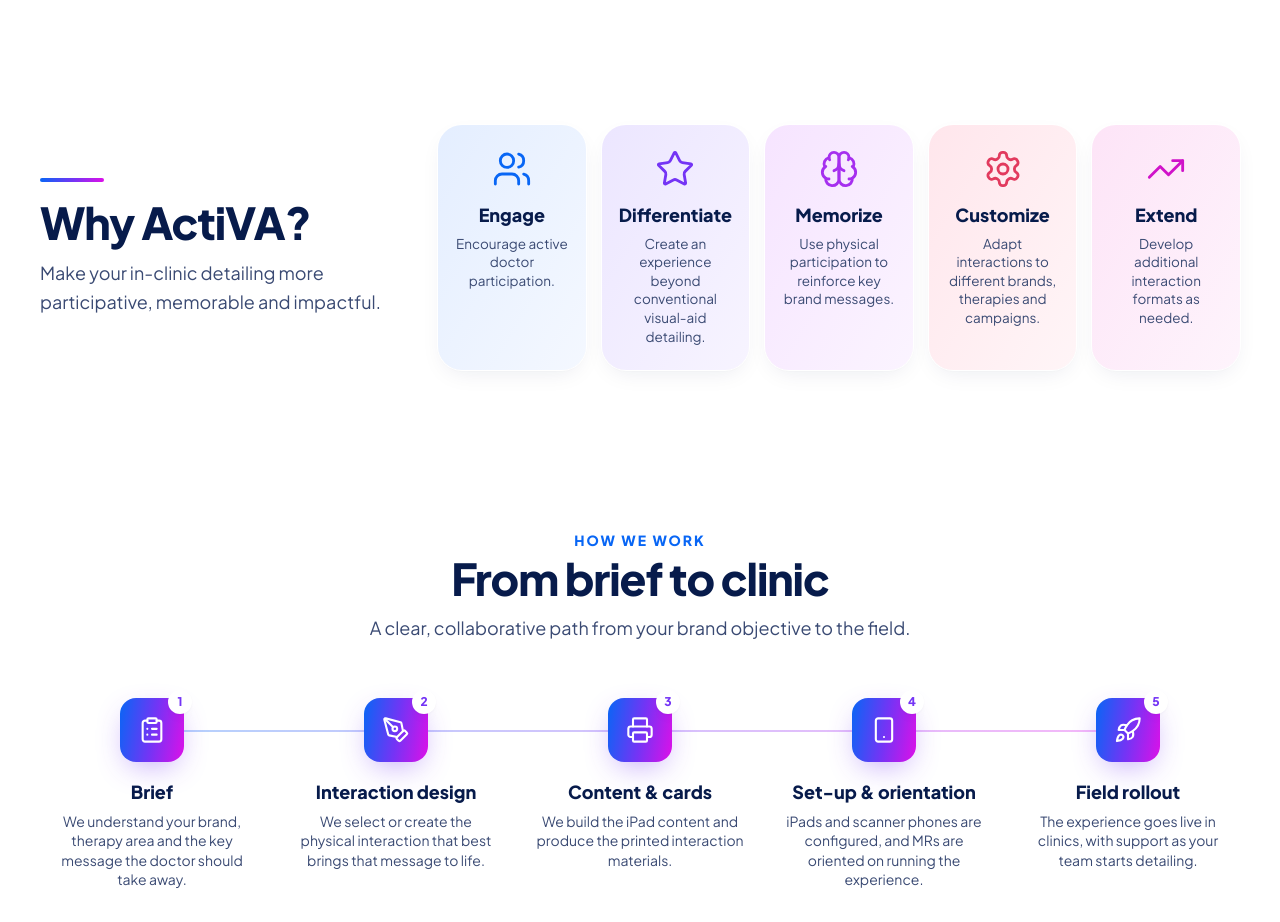
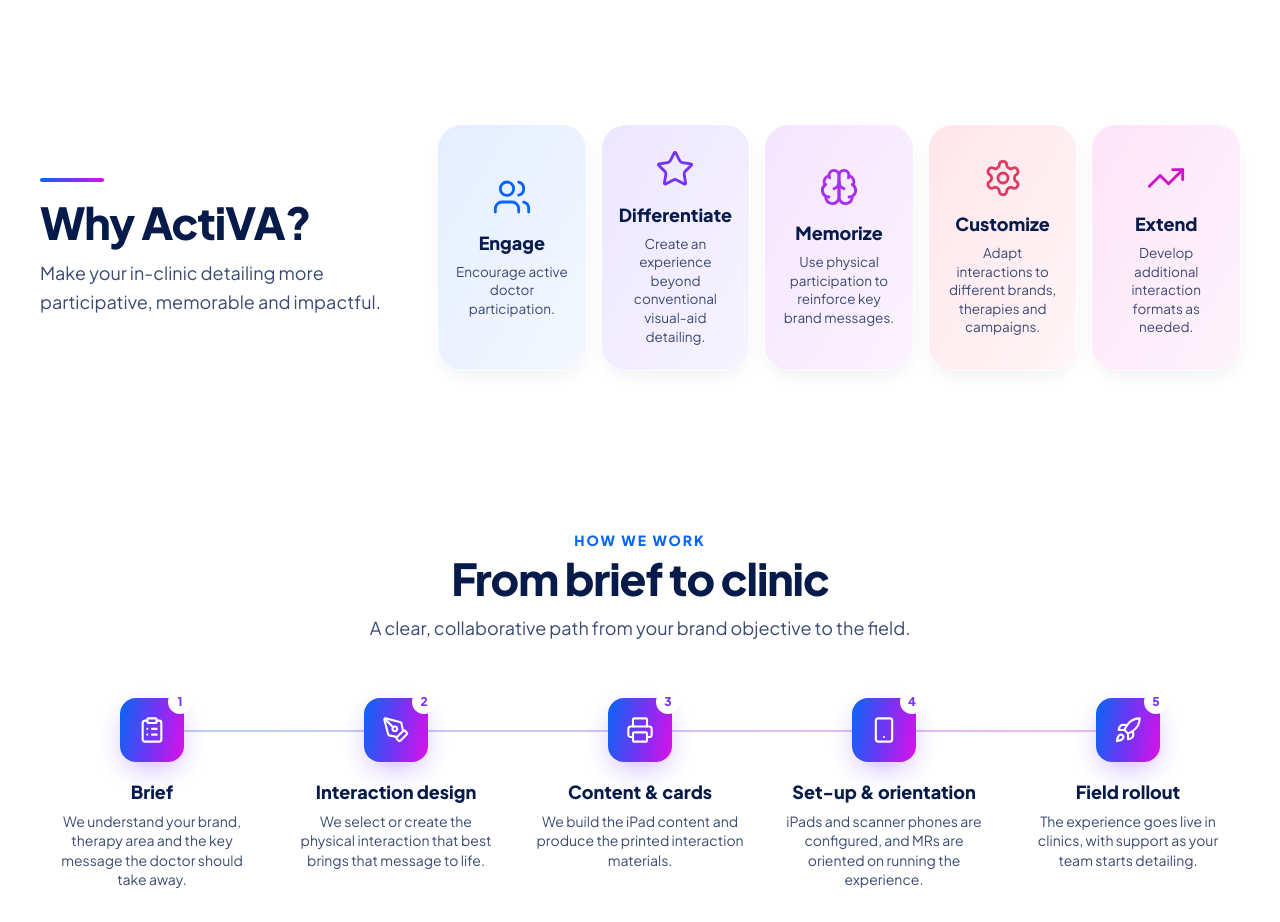
Before and after one commit to Rohan9833/Activa-microsite, a React (Vite) app in the folder frontend/: page / in a window 1280 px wide. Shown: the part 3000-3922 px from the top of the page. Built offline with nearby package versions, Linux system fonts and the light colour scheme; no server answers.

Commit message:
Vertically center benefit card content

```diff
--- a/frontend/src/components/WhyActiVA.jsx
+++ b/frontend/src/components/WhyActiVA.jsx
@@ -18,7 +18,7 @@ export default function WhyActiVA() {
             const Icon = b.icon;
             return (
               <Reveal as="li" key={b.title} delay={i * 0.06} className={i === BENEFITS.length - 1 ? 'col-span-2 md:col-span-1' : ''}>
-                <div className={`flex h-full flex-col items-center rounded-3xl bg-gradient-to-br ${b.tint} px-4 py-6 text-center shadow-card ring-1 ring-white transition-all duration-300 hover:-translate-y-1 hover:shadow-card-hover`}>
+                <div className={`flex h-full flex-col items-center justify-center rounded-3xl bg-gradient-to-br ${b.tint} px-4 py-6 text-center shadow-card ring-1 ring-white transition-all duration-300 hover:-translate-y-1 hover:shadow-card-hover`}>
                   <Icon size={40} strokeWidth={1.7} className={b.iconColor} aria-hidden="true" />
                   <h3 className="mt-3 text-lg font-extrabold text-navy">{b.title}</h3>
                   <p className="mt-1.5 text-[13.5px] leading-snug text-navy-500">{b.text}</p>
```
